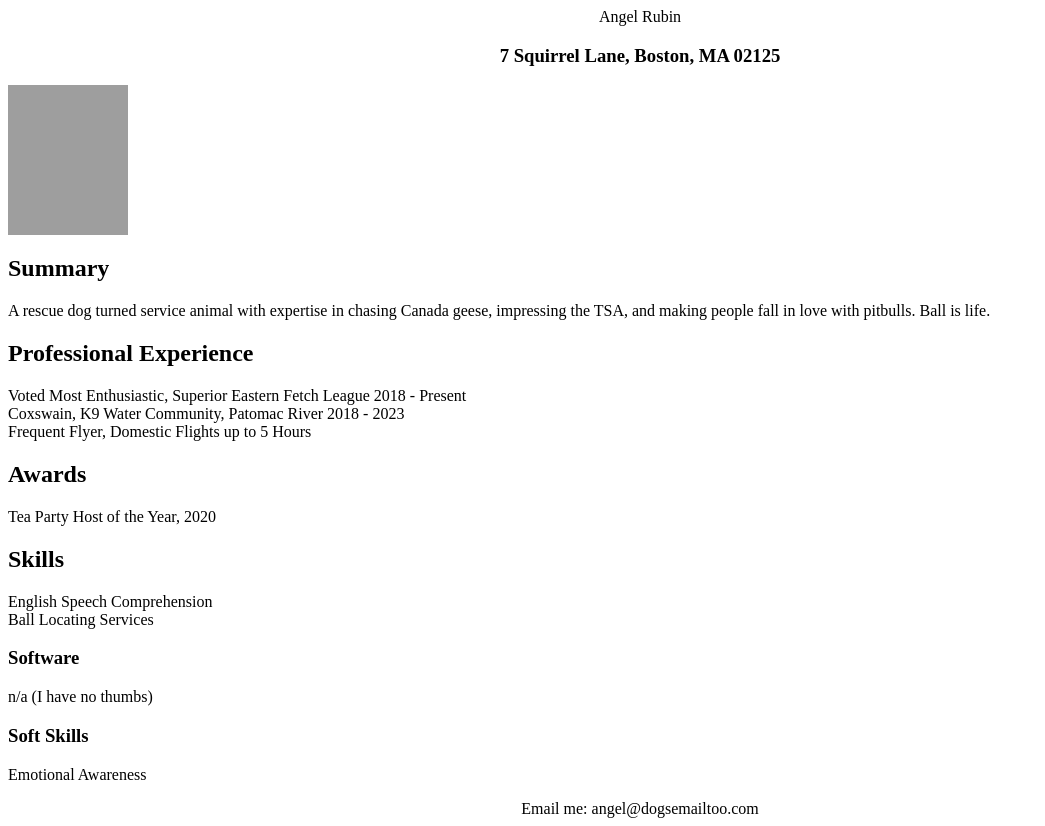
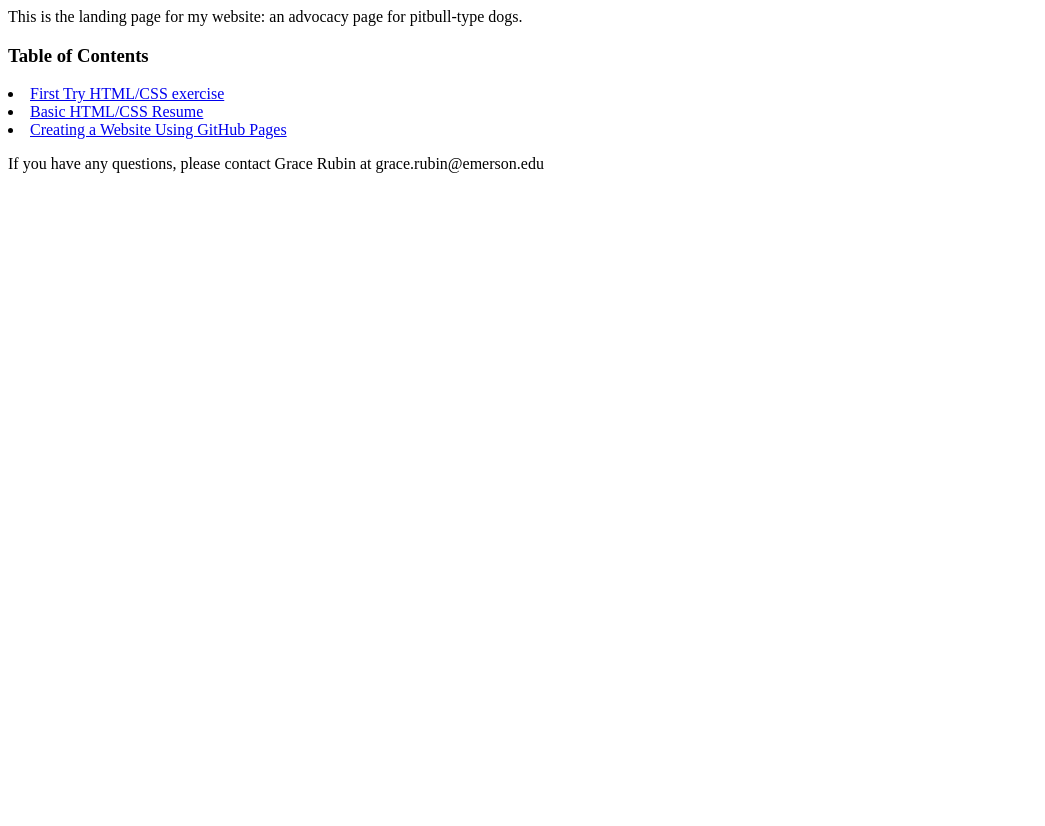
Before and after one commit to grubin15/grubin15.github.io, a plain HTML site: page index.html in a window 1280 px wide. Shown: the whole page, without its empty margins (0-1045 px from the left). After the commit the page ends 800 px from the top, so only its background shows below. Drawn offline with Linux system fonts and the light colour scheme; grey boxes are pictures that could not be loaded.

Commit message:
Update index.html

```diff
--- a/index.html
+++ b/index.html
@@ -1,41 +1,17 @@
 <html>
 <head>
+<meta content="text/html; charset=UTF-8" http-equiv="content-type">
+<style>
+</style>
 </head>
 <body>
-  <header> <center>Angel Rubin </center></header>
-<h3><center>7 Squirrel Lane, Boston, MA 02125</center></h3>
-
-<aside>
-<img src="https://images.pexels.com/photos/1851164/pexels-photo-1851164.jpeg" alt="Headshot of Alice" width="120px" height="150px"><br>
-</aside>
-<section id="summary">
-<h2>Summary</h2>
-A rescue dog turned service animal with expertise in chasing Canada geese, impressing the TSA, and making people fall in love with pitbulls. Ball is life.
-  </section>
-<section id="experience">
-<h2>Professional Experience</h2>
-Voted Most Enthusiastic, Superior Eastern Fetch League 2018 - Present <br>
-Coxswain, K9 Water Community, Patomac River 2018 - 2023 <br>
-Frequent Flyer, Domestic Flights up to 5 Hours
-<section id="awards">
-<h2>Awards</h2>
-Tea Party Host of the Year, 2020
-  </section>
-  <section id="skills">
-<h2>Skills</h2>
-    English Speech Comprehension <br>
-    Ball Locating Services <br>
-
-
-<h3>Software</h3>
-n/a (I have no thumbs)
- <h3>Soft Skills</h3>
-Emotional Awareness
-
-  </section>
-  <p>
-  <footer><center>
-    Email me: angel@dogsemailtoo.com </center>
-  </footer>
+This is the landing page for my website: an advocacy page for pitbull-type dogs.
+<p>
+	<h3>Table of Contents</h3>
+<li><a href="https://codepen.io/profgamble/pen/yLGVzMw">First Try HTML/CSS exercise</a></li>
+<li><a href="https://codepen.io/profgamble/pen/VwqmMbp">Basic HTML/CSS Resume</a></li>
+<li><a href="https://profgamble.github.io/create-a-site.html">Creating a Website Using GitHub Pages</a></li>
+</p>
+If you have any questions, please contact Grace Rubin at grace.rubin@emerson.edu
 </body>
 </html>
```
